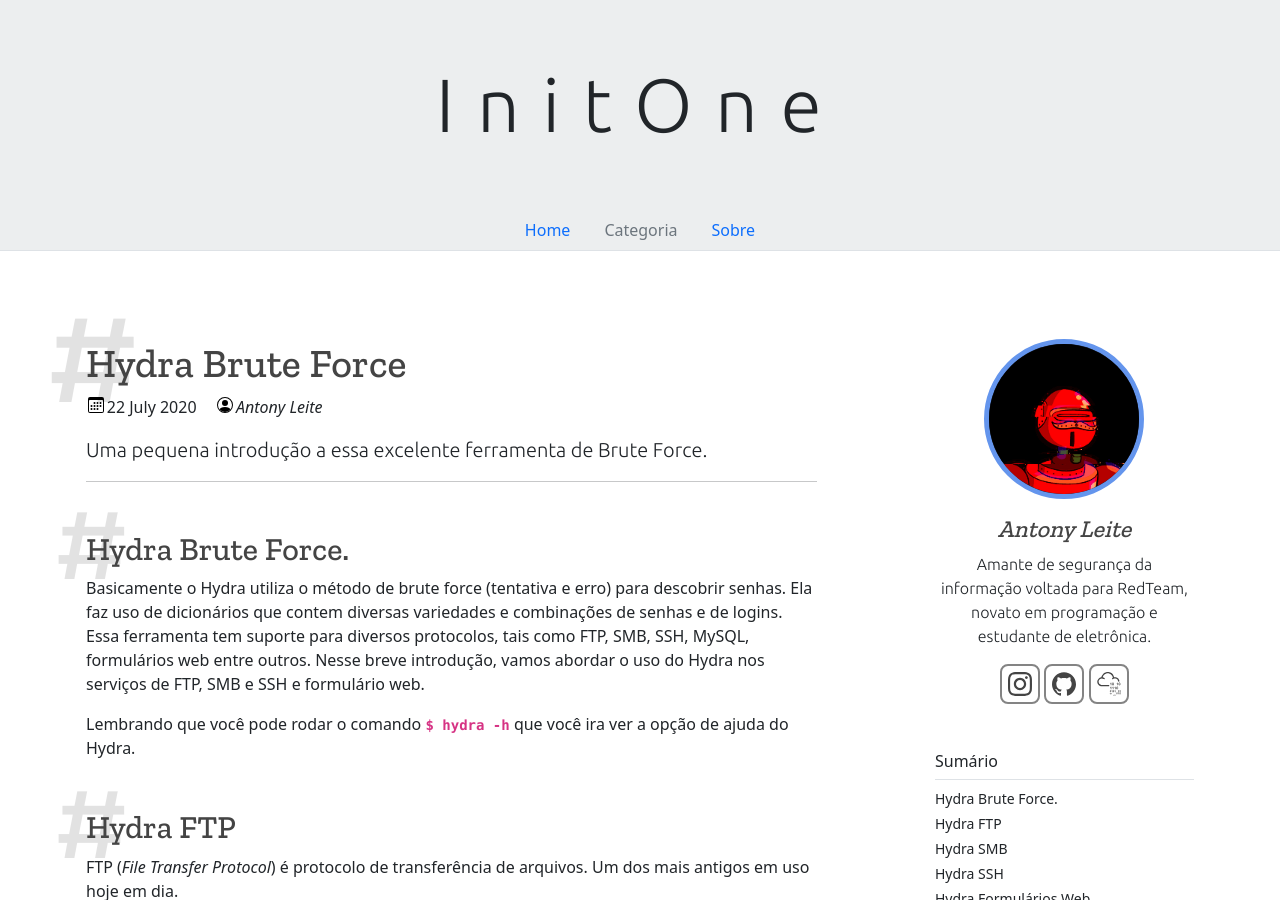
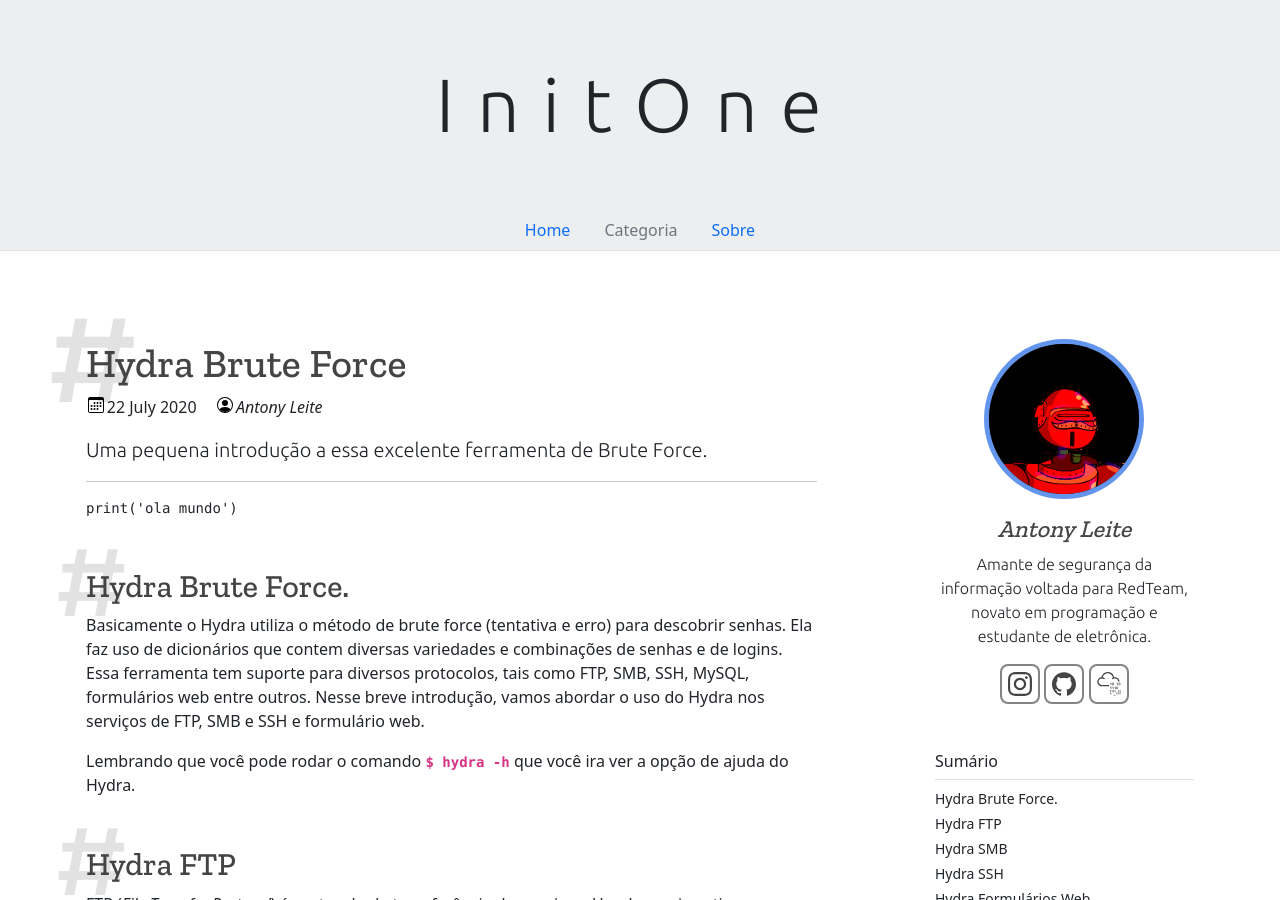
Before and after one commit to in1t0n3/initone.com.br, a Jekyll site: the page built from _posts/2020-07-22-hydra.md, in a window 1280 px wide and 900 px high. Built offline with Jekyll 4.4.1, drawn with Linux system fonts in a browser that asks for light colours.

Commit message:
Update 2020-07-22-hydra.md

````diff
--- a/_posts/2020-07-22-hydra.md
+++ b/_posts/2020-07-22-hydra.md
@@ -5,6 +5,10 @@ author: 'Antony Leite'
 date: 2020-07-22 12:00:00 -0300
 lide: Uma pequena introdução a essa excelente ferramenta de Brute Force.
 ---
+
+```py
+print('ola mundo')
+```
 
 ## Hydra Brute Force.
 
````
